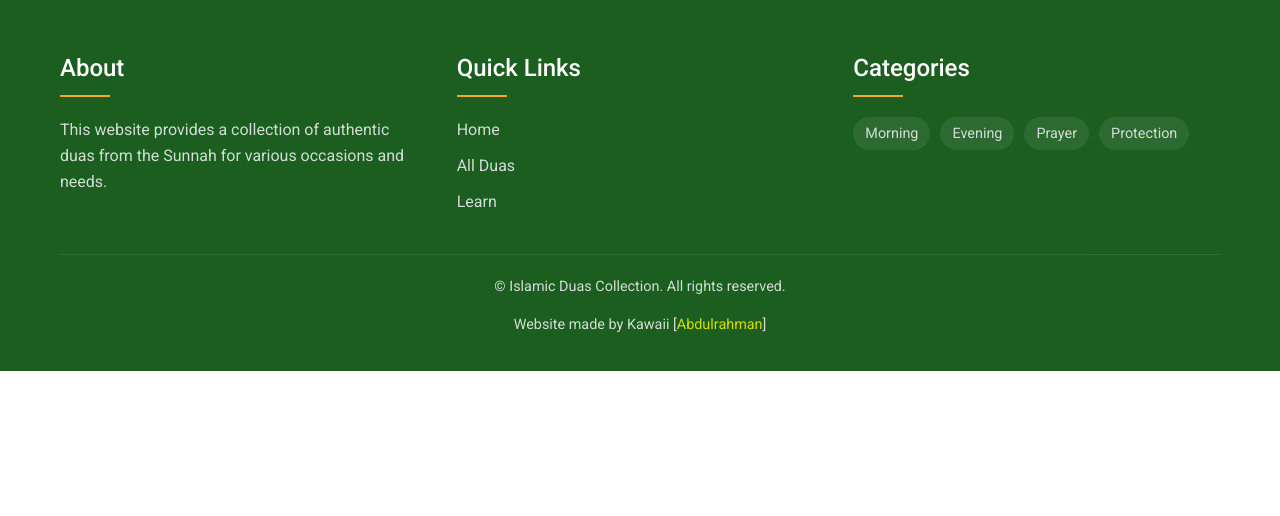
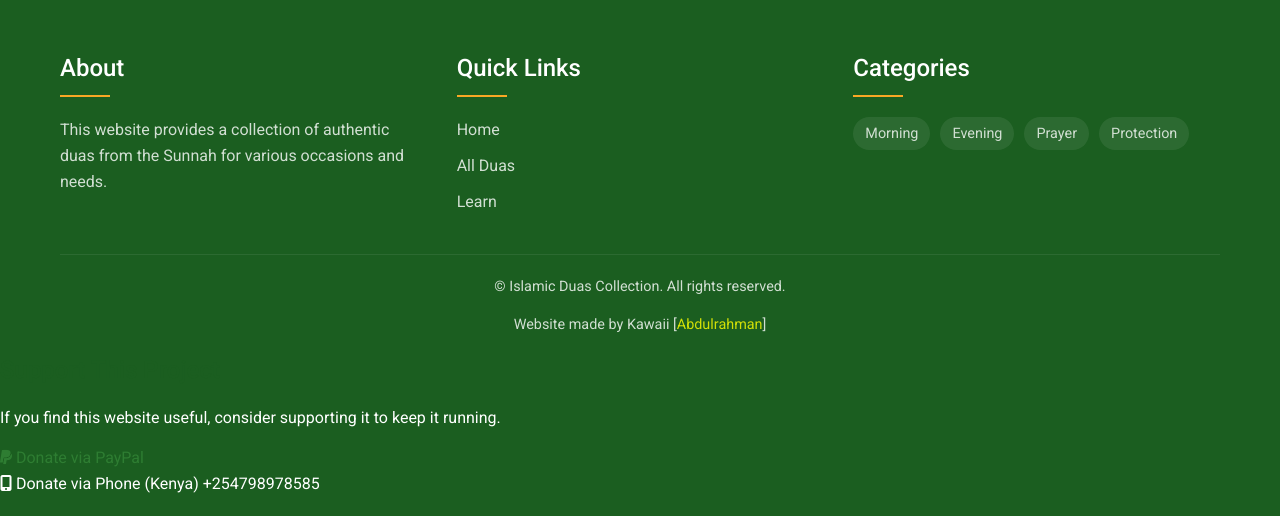
Before and after one commit to Made-me-like-this/dua-website, a Flask app: page /all-duas in a window 1280 px wide. Shown: the part 4862-5378 px from the top of the page. Before the commit the page ends 5233 px from the top, so only its background shows below. Run offline with Flask 3, Linux system fonts and the light colour scheme.

Commit message:
Update base.html

```diff
--- a/templates/base.html
+++ b/templates/base.html
@@ -95,6 +95,20 @@
                 <p>Website made by Kawaii [<a href="https://kawaii.pythonanywhere.com" style="color: yellow; font-decoration: underline;">Abdulrahman</a>]</p>
             </div>
         </div>
+        <div class="donate-section">
+    <h3>Support This Project</h3>
+    <p>If you find this website useful, consider supporting it to keep it running.</p>
+    <div class="donate-buttons">
+        <a href="https://www.paypal.com/donate/?business=dennegerald@gmail.com" class="donate-btn paypal">
+            <i class="fab fa-paypal"></i> Donate via PayPal
+        </a>
+        <div class="donate-btn phone">
+            <i class="fas fa-mobile-alt"></i> Donate via Phone (Kenya)
+            <span class="tooltip">+254798978585</span>
+        </div>
+    </div>
+</div>
+
     </footer>
 
     <script src="{{ url_for('static', filename='js/script.js') }}"></script>
```
